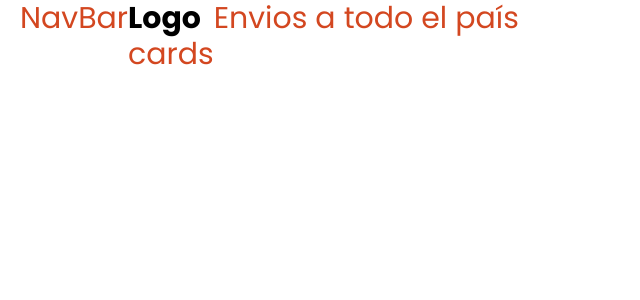
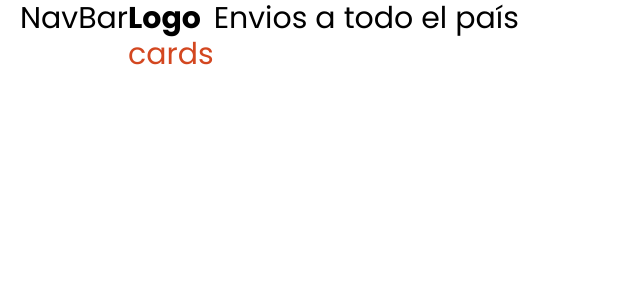
Before and after one commit to openbookpf/open-book-front, a React (Vite) app: page / in a window 1280 px wide. Shown: the top 300 px of the page, without its empty margins (0-640 px from the left). Built offline with nearby package versions, Linux system fonts and the light colour scheme; a web font is replaced by a local one.

Commit message:
orange text app deleted

```diff
--- a/src/App.jsx
+++ b/src/App.jsx
@@ -5,7 +5,7 @@ import BookList from "./views/List/BookList";
 
 function App() {
   return (
-    <div className="App flex text-3xl font-poppins text-orange-0 mx-5">
+    <div className="App flex text-3xl font-poppins mx-5">
       <NavBar />
       <Routes>
         <Route path="/" element={<Home />} />
```
